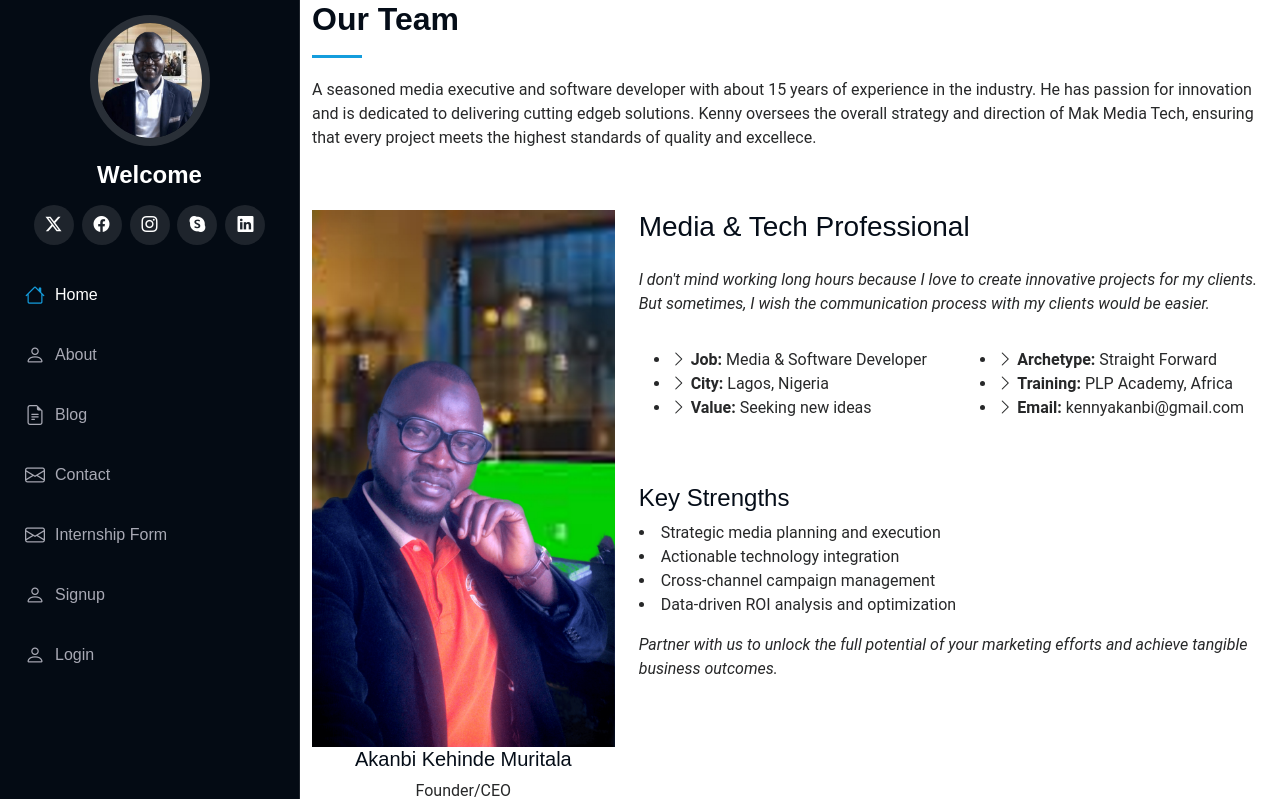
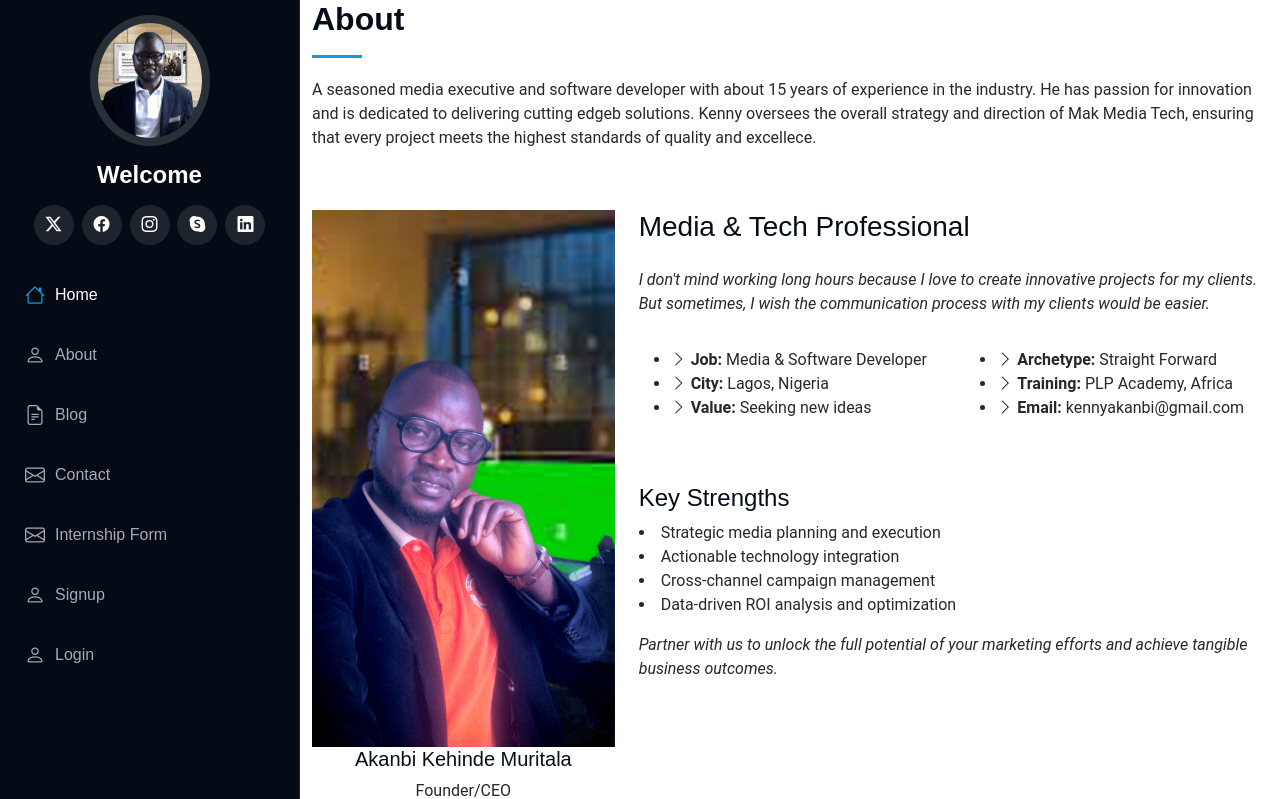
Before and after one commit to kennyakanbi/proj, a Django app: page /about in a window 1280 px wide. Shown: the top 799 px of the page. Run offline with Django 5.2, Linux system fonts and the light colour scheme; some libraries are stand-ins or nearby versions.

Commit message:
file update

```diff
--- a/app/templates/about.html
+++ b/app/templates/about.html
@@ -5,7 +5,7 @@
 {% block body %}
     <!-- Section Title -->
     <div class="container section-title" data-aos="fade-up">
-      <h2 class="h2-color">Our Team</h2>
+      <h2 class="h2-color">About</h2>
       <p>A seasoned media executive and software developer with about 15 years of experience in the industry. He has passion for  innovation and is dedicated to delivering
         cutting edgeb solutions. Kenny oversees the overall strategy and direction of Mak Media Tech, ensuring that every project meets the highest standards of quality and excellece.
       </p>
```
